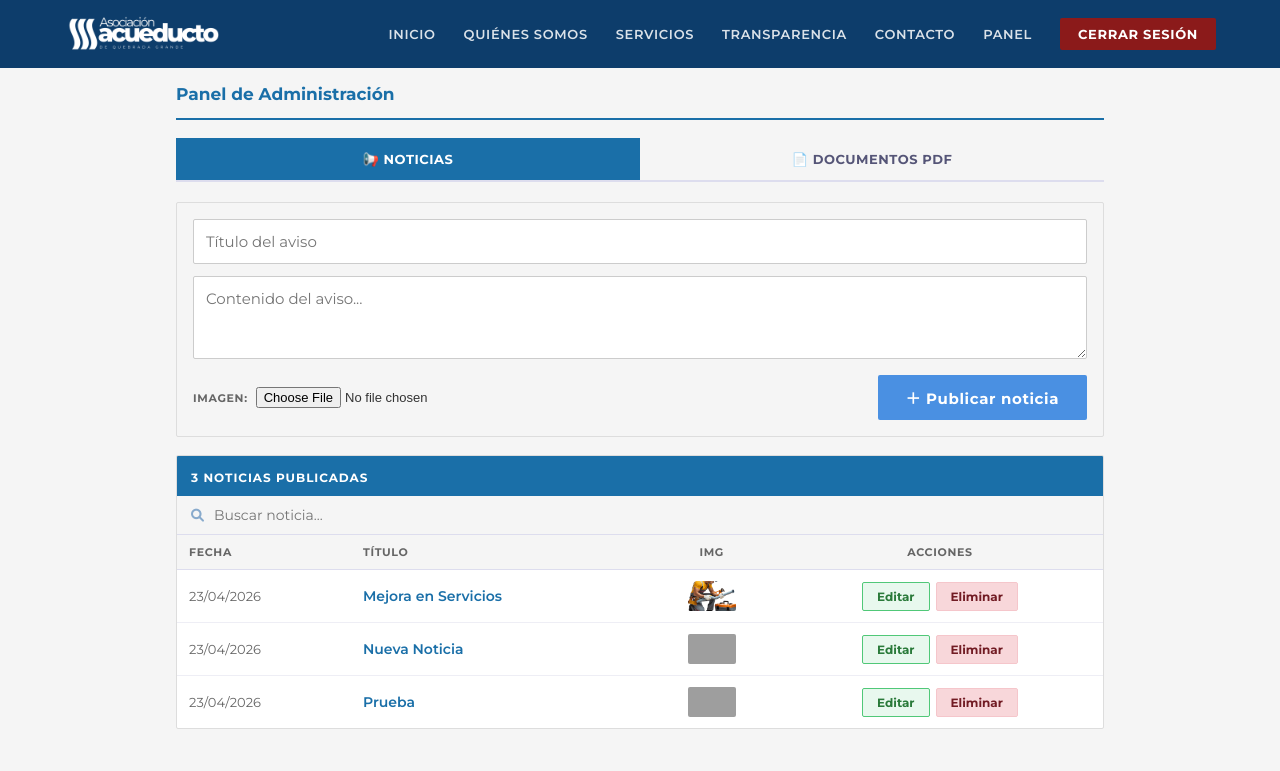
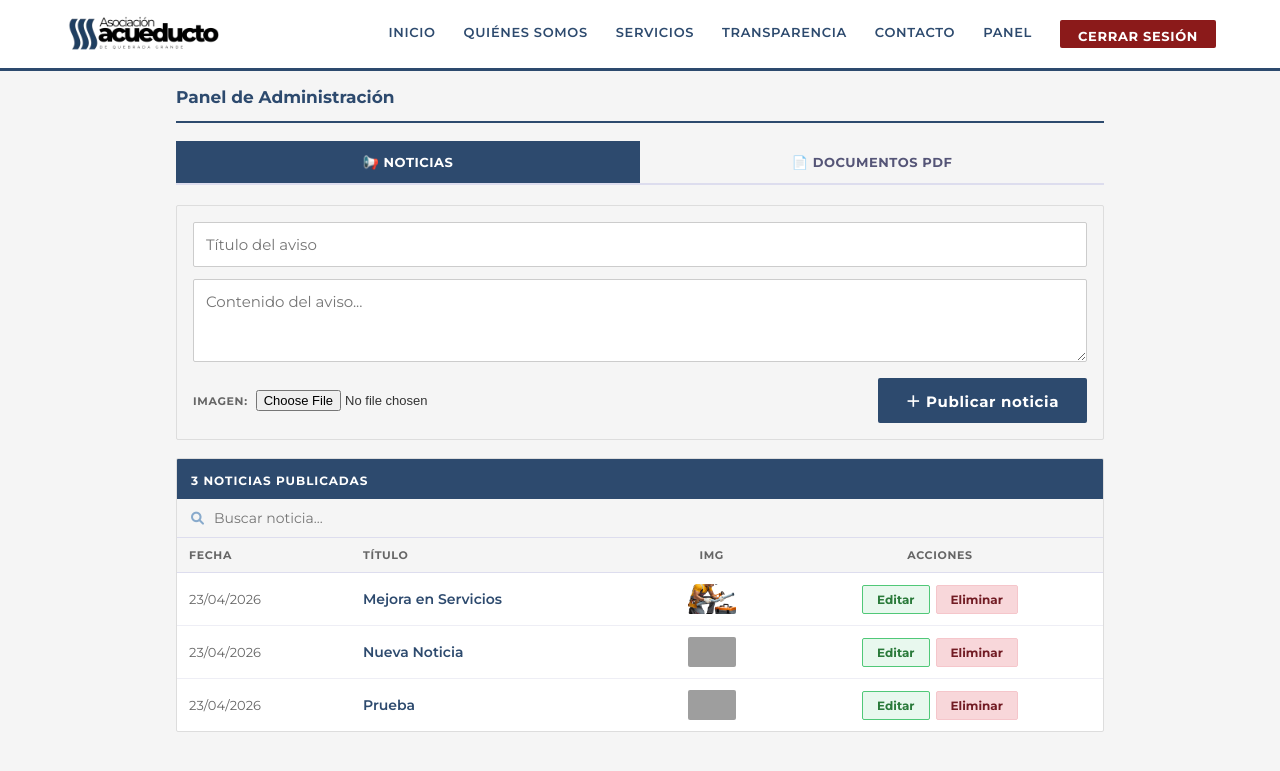
Before and after one commit to ivancarrasco-dev/Acueducto-QG, a Flask app: page /admin in a window 1280 px wide. Shown: the top 771 px of the page. Run offline with Flask 3, Linux system fonts and the light colour scheme; the visitor is signed in with stand-in values (Sample User, id 1); data comes from the database, SQL or seed files in the repository; grey boxes are pictures that could not be loaded.

Commit message:
style: Cambios en el color del navbar para que se adapte al logo

```diff
--- a/templates/admin.html
+++ b/templates/admin.html
@@ -19,7 +19,7 @@
         text-transform: uppercase;
         transition: background 0.2s;
     }
-    .tab-btn.active { background: #1a6fa8; color: #fff; }
+    .tab-btn.active { background: #2d4a6e; color: #fff; }
 
     /* Form grid — 1 col mobile, 2 col desktop */
     .form-grid {
@@ -66,8 +66,8 @@
     .btn-publish {
         width: 100%;
         padding: 14px;
-        background: #4A90E2;
-        color: #fff;
+        background: #2d4a6e;
+        color: #ffffff;
         border: none;
         border-radius: 2px;
         font-family: 'Montserrat', sans-serif;
@@ -82,8 +82,8 @@
     .btn-pdf {
         width: 100%;
         padding: 14px;
-        background: #50C878;
-        color: #1a6fa8;
+        background: #2d4a6e;
+        color: #ffffff;
         border: none;
         border-radius: 2px;
         font-family: 'Montserrat', sans-serif;
@@ -132,8 +132,8 @@
 <div class="admin-wrap">
 
     <!-- Encabezado -->
-    <div style="display:flex; justify-content:space-between; align-items:center; margin-bottom:18px; padding-bottom:14px; border-bottom:2px solid #1a6fa8;">
-        <h1 style="font-size:17px; font-weight:700; color:#1a6fa8; margin:0;">Panel de Administración</h1>
+    <div style="display:flex; justify-content:space-between; align-items:center; margin-bottom:18px; padding-bottom:14px; border-bottom:2px solid #2d4a6e;">
+        <h1 style="font-size:17px; font-weight:700; color:#2d4a6e; margin:0;">Panel de Administración</h1>
     </div>
 
     <!-- Tabs -->
@@ -165,7 +165,7 @@
         </form>
 
         <div class="tabla-wrap">
-            <div class="tabla-header" style="background:#1a6fa8;">
+            <div class="tabla-header" style="background:#2d4a6e;">
                 <span>{{ noticias|length }} noticia{% if noticias|length != 1 %}s{% endif %} publicada{% if noticias|length != 1 %}s{% endif %}</span>
             </div>
 
@@ -190,7 +190,7 @@
                         {% for n in noticias %}
                         <tr>
                             <td style="white-space:nowrap; font-size:13px; color:#666;">{{ n.fecha | fecha_es }}</td>
-                            <td style="font-weight:600; color:#1a6fa8;">{{ n.titulo }}</td>
+                            <td style="font-weight:600; color:#2d4a6e;">{{ n.titulo }}</td>
                             <td style="text-align:center;">
                                 {% if n.imagen %}
                                     <img src="{{ url_for('static', filename='uploads/' ~ n.imagen) }}" style="height:30px; width:48px; object-fit:cover; border-radius:2px; vertical-align:middle;">
@@ -250,7 +250,7 @@
         </form>
 
         <div class="tabla-wrap">
-            <div class="tabla-header" style="background:#4A90E2;">
+            <div class="tabla-header" style="background:#2d4a6e;">
                 <span>{{ documentos|length }} documento{% if documentos|length != 1 %}s{% endif %} publicado{% if documentos|length != 1 %}s{% endif %}</span>
             </div>
 
@@ -275,7 +275,7 @@
                         {% for doc in documentos %}
                         <tr>
                             <td style="white-space:nowrap; font-size:13px; color:#666;">{{ doc.fecha | fecha_es }}</td>
-                            <td style="font-weight:600; color:#1a6fa8;">{{ doc.nombre }}</td>
+                            <td style="font-weight:600; color:#2d4a6e;">{{ doc.nombre }}</td>
                             <td><span class="badge">{{ doc.categoria }}</span></td>
                             <td style="text-align:center;">
                                 <div class="acciones">
@@ -301,7 +301,7 @@
 <div id="modal-editar" style="display:none; position:fixed; inset:0; z-index:200; background:rgba(0,0,0,0.5); padding:16px; align-items:center; justify-content:center;">
     <div style="background:#fff; width:100%; max-width:480px; border-radius:2px; overflow:hidden; border-top:4px solid #50C878; max-height:90vh; display:flex; flex-direction:column;">
         <div style="background:#F5F5F5; padding:14px 18px; display:flex; justify-content:space-between; align-items:center; border-bottom:1px solid #ddd; flex-shrink:0;">
-            <span style="font-size:14px; font-weight:700; color:#1a6fa8;">Editar noticia</span>
+            <span style="font-size:14px; font-weight:700; color:#2d4a6e;">Editar noticia</span>
             <button onclick="cerrarModal()" style="background:none; border:none; font-size:24px; cursor:pointer; color:#999; line-height:1; padding:0;">&times;</button>
         </div>
         <form id="form-editar" method="POST" enctype="multipart/form-data" style="padding:18px; display:flex; flex-direction:column; gap:12px; overflow-y:auto;">
@@ -321,7 +321,7 @@
             </div>
             <div style="display:flex; gap:8px;">
                 <button type="submit"
-                    style="flex:1; padding:13px; background:#4A90E2; color:#fff; border:none; border-radius:2px; font-family:'Montserrat',sans-serif; font-size:14px; font-weight:700; cursor:pointer;">
+                    style="flex:1; padding:13px; background:#ffffff; color:#fff; border:none; border-radius:2px; font-family:'Montserrat',sans-serif; font-size:14px; font-weight:700; cursor:pointer;">
                     Guardar cambios
                 </button>
                 <button type="button" onclick="cerrarModal()"
--- a/templates/base.html
+++ b/templates/base.html
@@ -32,7 +32,8 @@
 
         /* ── NAVBAR ── */
         nav {
-            background: #0d3d6b;
+            background: #ffffff;
+            border-bottom: 3px solid #2d4a6e;
             position: sticky;
             top: 0;
             z-index: 100;
@@ -80,15 +81,27 @@
             .nav-links { display: flex; }
         }
         .nav-links a {
-            color: rgba(255,255,255,0.85);
+            color: #2d4a6e;
             text-decoration: none;
             font-size: 13px;
             font-weight: 600;
             letter-spacing: 0.05em;
             text-transform: uppercase;
-            transition: color 0.2s;
+            position: relative;
+            padding-bottom: 4px;
         }
-        .nav-links a:hover { color: #fff; }
+        .nav-links a::after {
+            content: '';
+            position: absolute;
+            bottom: 0;
+            left: 0;
+            width: 0;
+            height: 2px;
+            background: #2d4a6e;
+            transition: width 0.25s ease;
+        }
+        .nav-links a:hover { color: #2d4a6e; }
+        .nav-links a:hover::after { width: 100%; }
         .nav-btn {
             background: #50C878;
             color: #fff !important;
@@ -116,19 +129,22 @@
             border: none;
             cursor: pointer;
             padding: 4px;
+            border-radius: 4px;
+            transition: background 0.2s;
         }
+        .hamburger:hover { background: #eef2f8; }
         @media (min-width: 820px) { .hamburger { display: none; } }
         .hamburger span {
             display: block;
             height: 2px;
-            background: #fff;
+            background: #2d4a6e;
             border-radius: 2px;
             transition: all 0.28s;
         }
 
         /* Menú móvil */
         .mobile-menu {
-            background: #0a3060;
+            background: #f0f4f8;
             max-height: 0;
             overflow: hidden;
             transition: max-height 0.32s ease;
@@ -138,20 +154,20 @@
             align-items: center;
             gap: 12px;
             padding: 18px 24px;
-            color: rgba(255,255,255,0.9);
+            color: #2d4a6e;
             text-decoration: none;
             font-size: 15px;
             font-weight: 600;
             letter-spacing: 0.03em;
             text-transform: uppercase;
-            border-bottom: 1px solid rgba(255,255,255,0.06);
+            border-bottom: 1px solid #dde4ee;
             transition: background 0.2s;
         }
-        .mobile-menu a:hover { background: rgba(255,255,255,0.06); }
-        .mobile-menu a i { width: 18px; text-align: center; color: var(--dorado); font-size: 13px; }
+        .mobile-menu a:hover { background: #dde6f0; color: #1a3a5c; }
+        .mobile-menu a i { width: 18px; text-align: center; color: #1a6fa8; font-size: 13px; }
         .mobile-btn-admin {
-            background: var(--dorado);
-            color: var(--marino) !important;
+            background: #2d4a6e;
+            color: #ffffff !important;
             margin: 12px 24px;
             border-radius: 2px;
             justify-content: center !important;
@@ -377,7 +393,7 @@
 <nav>
     <div class="nav-inner">
         <a href="/" class="nav-logo">
-                <img src="{{ url_for('static', filename='media/logo_horizontal_sin_fondo.png') }}" alt="Acueducto Quebrada Grande" style="height:44px; width:auto; display:block; filter:brightness(0) invert(1);">
+                <img src="{{ url_for('static', filename='media/logo_horizontal_sin_fondo.png') }}" alt="Acueducto Quebrada Grande" style="height:44px; width:auto; display:block;">
             </a>
         <div class="nav-links">
             <a href="/">Inicio</a>
--- a/templates/login.html
+++ b/templates/login.html
@@ -3,9 +3,9 @@
 <div style="max-width:400px; margin:60px auto; background:#fff; border:1px solid #ddddee; border-top:4px solid #1a6fa8; border-radius:2px; padding:40px 36px;">
     <div style="text-align:center; margin-bottom:28px;">
         <div style="background:#e8eef5; width:52px; height:52px; border-radius:2px; display:flex; align-items:center; justify-content:center; margin:0 auto 14px;">
-            <i class="fas fa-lock" style="color:#1a6fa8; font-size:20px;"></i>
+            <i class="fas fa-lock" style="color:#2d4a6e; font-size:20px;"></i>
         </div>
-        <h1 style="font-size:18px; font-weight:700; color:#1a6fa8; text-transform:uppercase; letter-spacing:0.05em;">Acceso Administrativo</h1>
+        <h1 style="font-size:18px; font-weight:700; color:#2d4a6e; text-transform:uppercase; letter-spacing:0.05em;">Acceso Administrativo</h1>
         <p style="font-size:12px; font-weight:300; color:#555577; margin-top:6px;">Ingrese sus credenciales para gestionar el portal</p>
     </div>
     <form action="/login" method="POST" style="display:flex; flex-direction:column; gap:16px;">
@@ -19,7 +19,7 @@
             <input type="password" name="password" required
                 style="width:100%; padding:12px 14px; border:1px solid #ddddee; border-radius:2px; font-family:'Montserrat',sans-serif; font-size:13px; outline:none; color:#333333; background:#F5F5F5;">
         </div>
-        <button type="submit" style="width:100%; padding:14px; border:none; cursor:pointer; font-family:'Montserrat',sans-serif; font-size:14px; font-weight:700; letter-spacing:0.06em; text-transform:uppercase; margin-top:6px; background:#1a6fa8; color:#ffffff; border-radius:2px;">
+        <button type="submit" style="width:100%; padding:14px; border:none; cursor:pointer; font-family:'Montserrat',sans-serif; font-size:14px; font-weight:700; letter-spacing:0.06em; text-transform:uppercase; margin-top:6px; background:#2d4a6e; color:#ffffff; border-radius:2px;">
             Iniciar Sesión
         </button>
     </form>
--- a/templates/servicios.html
+++ b/templates/servicios.html
@@ -1,7 +1,7 @@
 {% extends "base.html" %}
 {% block content %}
 
-<div style="background:#1a6fa8; padding:48px 24px 40px;">
+<div style="background:#2d4a6e; padding:48px 24px 40px;">
     <div style="max-width:1100px; margin:0 auto;">
         <p style="font-size:13px; font-weight:700; letter-spacing:0.12em; text-transform:uppercase; color:#50C878; margin-bottom:10px;">Lo que hacemos</p>
         <h1 style="font-size:clamp(28px,4vw,42px); font-weight:900; color:#fff; line-height:1.2;">Nuestros Servicios</h1>
@@ -27,7 +27,7 @@
             <div style="background:{{ bg }}; width:42px; height:42px; border-radius:2px; display:flex; align-items:center; justify-content:center; margin-bottom:14px;">
                 <i class="fas fa-{{ icon }}" style="color:{{ color }}; font-size:16px;"></i>
             </div>
-            <h3 style="font-size:16px; font-weight:700; color:#1a6fa8; margin-bottom:10px; text-transform:uppercase; letter-spacing:0.03em;">{{ nombre }}</h3>
+            <h3 style="font-size:16px; font-weight:700; color:#2d4a6e; margin-bottom:10px; text-transform:uppercase; letter-spacing:0.03em;">{{ nombre }}</h3>
             <p style="font-size:15px; font-weight:400; color:#444466; line-height:1.8;">{{ desc }}</p>
         </div>
         {% endfor %}
```
Also changed, not shown: templates/contacto.html (+10 -10 lines), templates/index.html (+6 -6 lines), templates/nosotros.html (+6 -6 lines), templates/noticias.html (+6 -6 lines), templates/transparencia.html (+7 -7 lines).
